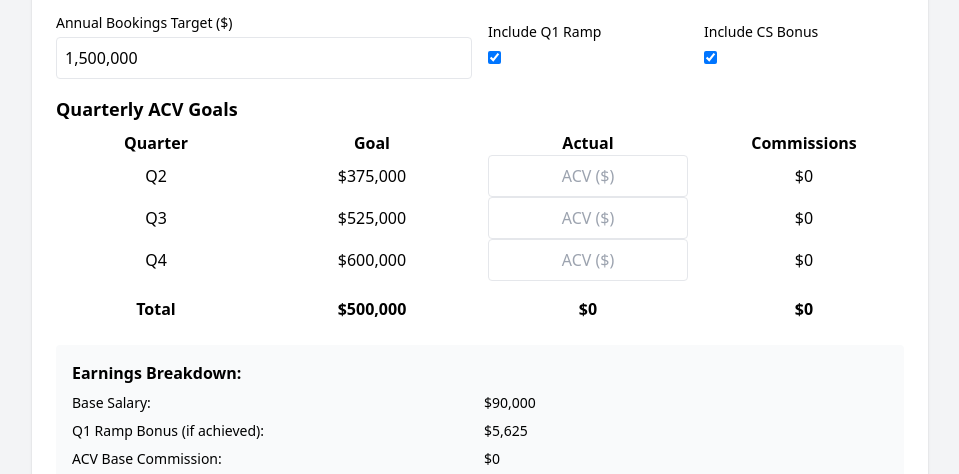
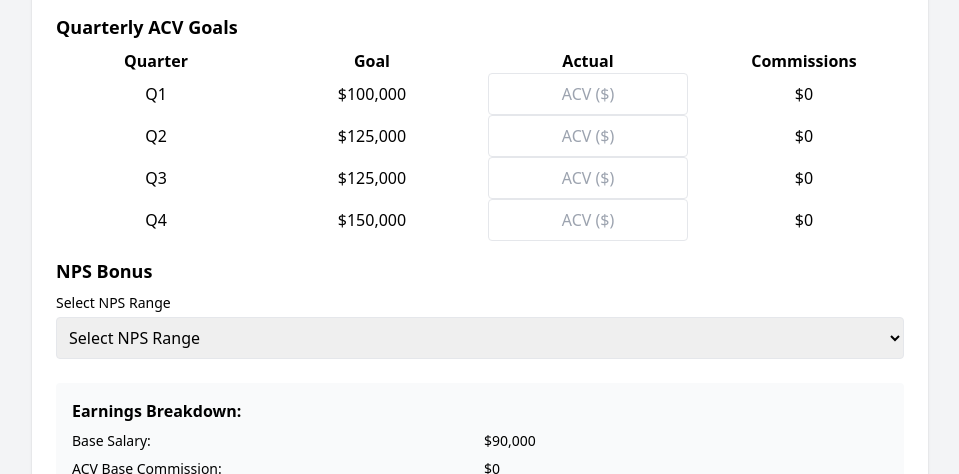
Before and after one commit to gyaan-ai/comp_calc, a plain HTML site: page index.html in a window 1280 px wide. Shown: the part 333-807 px from the top of the page, without its empty margins (160-1119 px from the left). Drawn offline with nearby package versions, Linux system fonts and the light colour scheme.

Commit message:
index.html

```diff
--- a/index.html
+++ b/index.html
@@ -39,22 +39,6 @@
         <!-- Earnings Calculator & ACV Goals Section -->
         <div class="bg-white rounded-lg shadow p-6">
             <h2 class="text-xl font-bold mb-4">Earnings Calculator & ACV Goals</h2>
-            <div class="grid grid-cols-2 gap-4">
-                <div>
-                    <label class="block text-sm font-medium mb-1">Annual Bookings Target ($)</label>
-                    <input type="text" id="annual-target" class="w-full border rounded p-2" value="1,500,000" oninput="formatAndUpdate('annual-target')">
-                </div>
-                <div class="grid grid-cols-2 gap-4 items-center">
-                    <div>
-                        <label class="block text-sm font-medium mb-1">Include Q1 Ramp</label>
-                        <input type="checkbox" id="q1-ramp" checked onclick="updateAll()">
-                    </div>
-                    <div>
-                        <label class="block text-sm font-medium mb-1">Include CS Bonus</label>
-                        <input type="checkbox" id="cs-bonus" checked onclick="updateAll()">
-                    </div>
-                </div>
-            </div>
 
             <!-- Quarterly ACV Goals -->
             <div class="mt-4">
@@ -66,6 +50,14 @@
                     <div class="center-grid">Commissions</div>
                 </div>
                 <div class="grid grid-cols-4 gap-4 items-center">
+                    <div class="center-grid">Q1</div>
+                    <div class="center-grid">$<span id="q1-goal">100,000</span></div>
+                    <div>
+                        <input type="text" id="q1-acv" class="w-full border rounded p-2 text-center" placeholder="ACV ($)" oninput="formatAndUpdate('q1-acv')">
+                    </div>
+                    <div class="center-grid">$<span id="q1-comm">0</span></div>
+                </div>
+                <div class="grid grid-cols-4 gap-4 items-center">
                     <div class="center-grid">Q2</div>
                     <div class="center-grid">$<span id="q2-goal">125,000</span></div>
                     <div>
@@ -75,7 +67,7 @@
                 </div>
                 <div class="grid grid-cols-4 gap-4 items-center">
                     <div class="center-grid">Q3</div>
-                    <div class="center-grid">$<span id="q3-goal">175,000</span></div>
+                    <div class="center-grid">$<span id="q3-goal">125,000</span></div>
                     <div>
                         <input type="text" id="q3-acv" class="w-full border rounded p-2 text-center" placeholder="ACV ($)" oninput="formatAndUpdate('q3-acv')">
                     </div>
@@ -83,18 +75,24 @@
                 </div>
                 <div class="grid grid-cols-4 gap-4 items-center">
                     <div class="center-grid">Q4</div>
-                    <div class="center-grid">$<span id="q4-goal">200,000</span></div>
+                    <div class="center-grid">$<span id="q4-goal">150,000</span></div>
                     <div>
                         <input type="text" id="q4-acv" class="w-full border rounded p-2 text-center" placeholder="ACV ($)" oninput="formatAndUpdate('q4-acv')">
                     </div>
                     <div class="center-grid">$<span id="q4-comm">0</span></div>
                 </div>
-                <div class="grid grid-cols-4 gap-4 font-bold mt-4">
-                    <div class="center-grid">Total</div>
-                    <div class="center-grid">$<span id="total-goal">500,000</span></div>
-                    <div class="center-grid">$<span id="total-actual">0</span></div>
-                    <div class="center-grid">$<span id="total-commissions">0</span></div>
-                </div>
+            </div>
+
+            <!-- NPS Bonus -->
+            <div class="mt-4">
+                <h3 class="text-lg font-bold mb-2">NPS Bonus</h3>
+                <label for="nps-range" class="block text-sm font-medium mb-1">Select NPS Range</label>
+                <select id="nps-range" class="w-full border rounded p-2" onchange="updateAll()">
+                    <option value="0">Select NPS Range</option>
+                    <option value="2500">70–74 ($2,500 Bonus)</option>
+                    <option value="5000">75–79 ($5,000 Bonus)</option>
+                    <option value="10000">80+ ($10,000 Bonus)</option>
+                </select>
             </div>
 
             <!-- Summary Breakdown -->
@@ -103,14 +101,14 @@
                 <div class="grid grid-cols-2 gap-2 text-sm">
                     <div>Base Salary:</div>
                     <div>$<span id="summary-base-salary">0</span></div>
-                    <div>Q1 Ramp Bonus (if achieved):</div>
-                    <div>$<span id="ramp-bonus">0</span></div>
                     <div>ACV Base Commission:</div>
                     <div>$<span id="acv-base">0</span></div>
                     <div>ACV Accelerator Commission:</div>
                     <div>$<span id="acv-accelerator">0</span></div>
-                    <div>CS Bonus (if achieved):</div>
+                    <div>CS Bonus:</div>
                     <div>$<span id="cs-total">0</span></div>
+                    <div>NPS Bonus:</div>
+                    <div>$<span id="nps-bonus">0</span></div>
                     <div class="font-bold">Total Potential Earnings:</div>
                     <div class="font-bold">$<span id="total-earnings">0</span></div>
                 </div>
@@ -136,8 +134,7 @@
             const acvVariable = ote * 0.3;
             const csVariable = ote * 0.1;
 
-            const annualTarget = Number(document.getElementById('annual-target').value.replace(/,/g, "")) || 0;
-            const bcr = ((acvVariable / annualTarget) * 100).toFixed(1);
+            const bcr = ((acvVariable / 500000) * 100).toFixed(1);
             const accRate = (bcr * 1.5).toFixed(1);
 
             // Update Compensation Structure
@@ -147,54 +144,13 @@
             document.getElementById('comm-rate').textContent = bcr;
             document.getElementById('acc-rate').textContent = accRate;
 
-            // Calculate Quarterly Goals
-            const q2Goal = annualTarget * 0.25;
-            const q3Goal = annualTarget * 0.35;
-            const q4Goal = annualTarget * 0.40;
-
-            document.getElementById('q2-goal').textContent = formatDollar(q2Goal);
-            document.getElementById('q3-goal').textContent = formatDollar(q3Goal);
-            document.getElementById('q4-goal').textContent = formatDollar(q4Goal);
-
-            // Calculate Actuals and Commissions
-            const q2Actual = Number(document.getElementById('q2-acv').value.replace(/,/g, "")) || 0;
-            const q3Actual = Number(document.getElementById('q3-acv').value.replace(/,/g, "")) || 0;
-            const q4Actual = Number(document.getElementById('q4-acv').value.replace(/,/g, "")) || 0;
-
-            function calculateCommission(actual, goal) {
-                const base = Math.min(actual, goal) * (bcr / 100);
-                const accelerator = Math.max(0, actual - goal) * (accRate / 100);
-                return { base, accelerator, total: base + accelerator };
-            }
-
-            const q2Comm = calculateCommission(q2Actual, q2Goal);
-            const q3Comm = calculateCommission(q3Actual, q3Goal);
-            const q4Comm = calculateCommission(q4Actual, q4Goal);
-
-            document.getElementById('q2-comm').textContent = formatDollar(q2Comm.total);
-            document.getElementById('q3-comm').textContent = formatDollar(q3Comm.total);
-            document.getElementById('q4-comm').textContent = formatDollar(q4Comm.total);
-
-            const totalActual = q2Actual + q3Actual + q4Actual;
-            const totalCommissions = q2Comm.total + q3Comm.total + q4Comm.total;
-
-            document.getElementById('total-actual').textContent = formatDollar(totalActual);
-            document.getElementById('total-commissions').textContent = formatDollar(totalCommissions);
+            // NPS Bonus
+            const npsBonus = Number(document.getElementById('nps-range').value) || 0;
+            document.getElementById('nps-bonus').textContent = formatDollar(npsBonus);
 
             // Earnings Breakdown
-            const rampBonus = document.getElementById('q1-ramp').checked ? acvVariable * 0.125 : 0;
-            const csBonus = document.getElementById('cs-bonus').checked ? csVariable : 0;
-
-            const totalBaseComm = q2Comm.base + q3Comm.base + q4Comm.base;
-            const totalAcceleratorComm = q2Comm.accelerator + q3Comm.accelerator + q4Comm.accelerator;
-
+            const totalEarnings = baseSalary + npsBonus; // Extend this with commissions when added
             document.getElementById('summary-base-salary').textContent = formatDollar(baseSalary);
-            document.getElementById('acv-base').textContent = formatDollar(totalBaseComm);
-            document.getElementById('acv-accelerator').textContent = formatDollar(totalAcceleratorComm);
-            document.getElementById('ramp-bonus').textContent = formatDollar(rampBonus);
-            document.getElementById('cs-total').textContent = formatDollar(csBonus);
-
-            const totalEarnings = baseSalary + rampBonus + totalCommissions + csBonus;
             document.getElementById('total-earnings').textContent = formatDollar(totalEarnings);
         }
 
```
